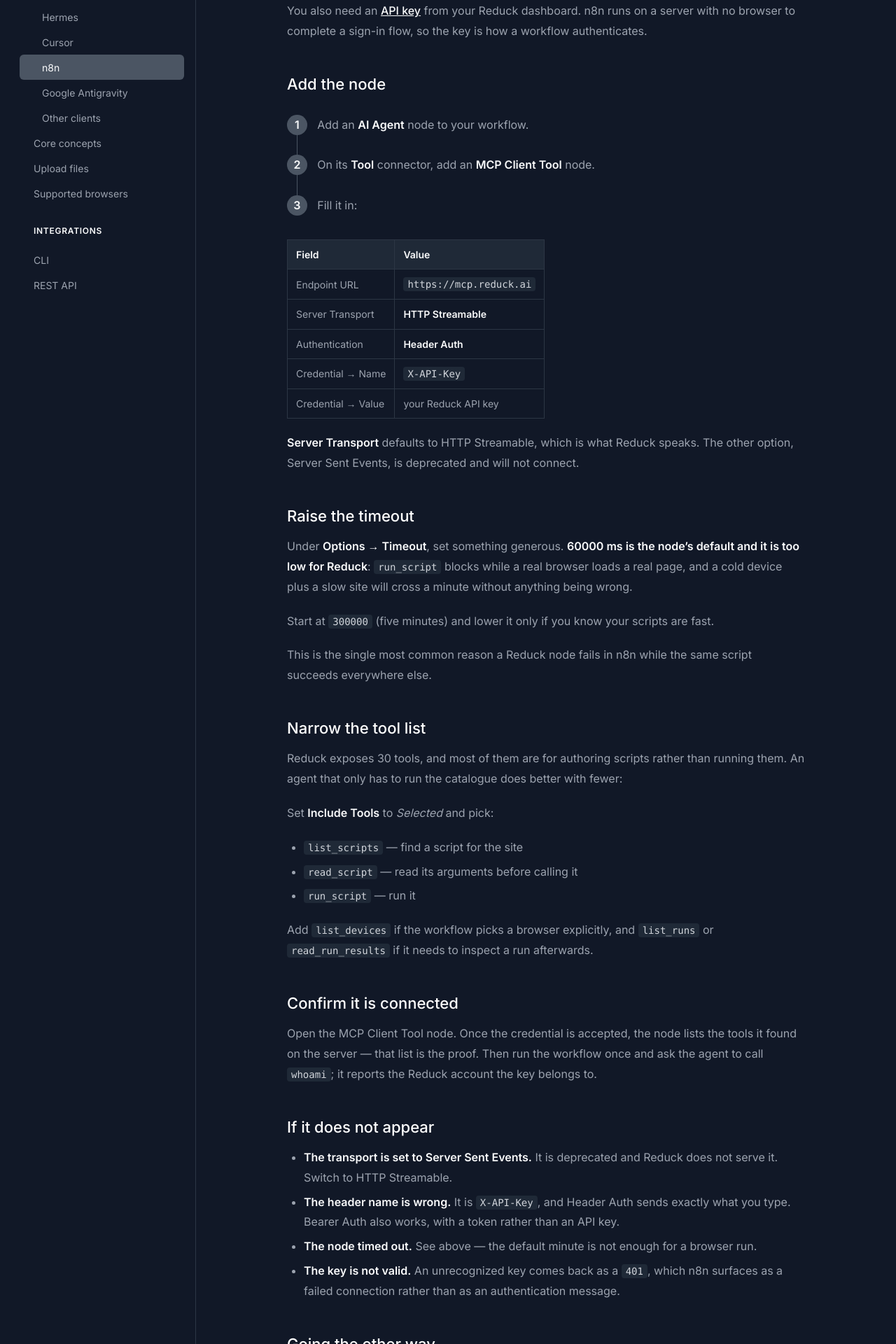
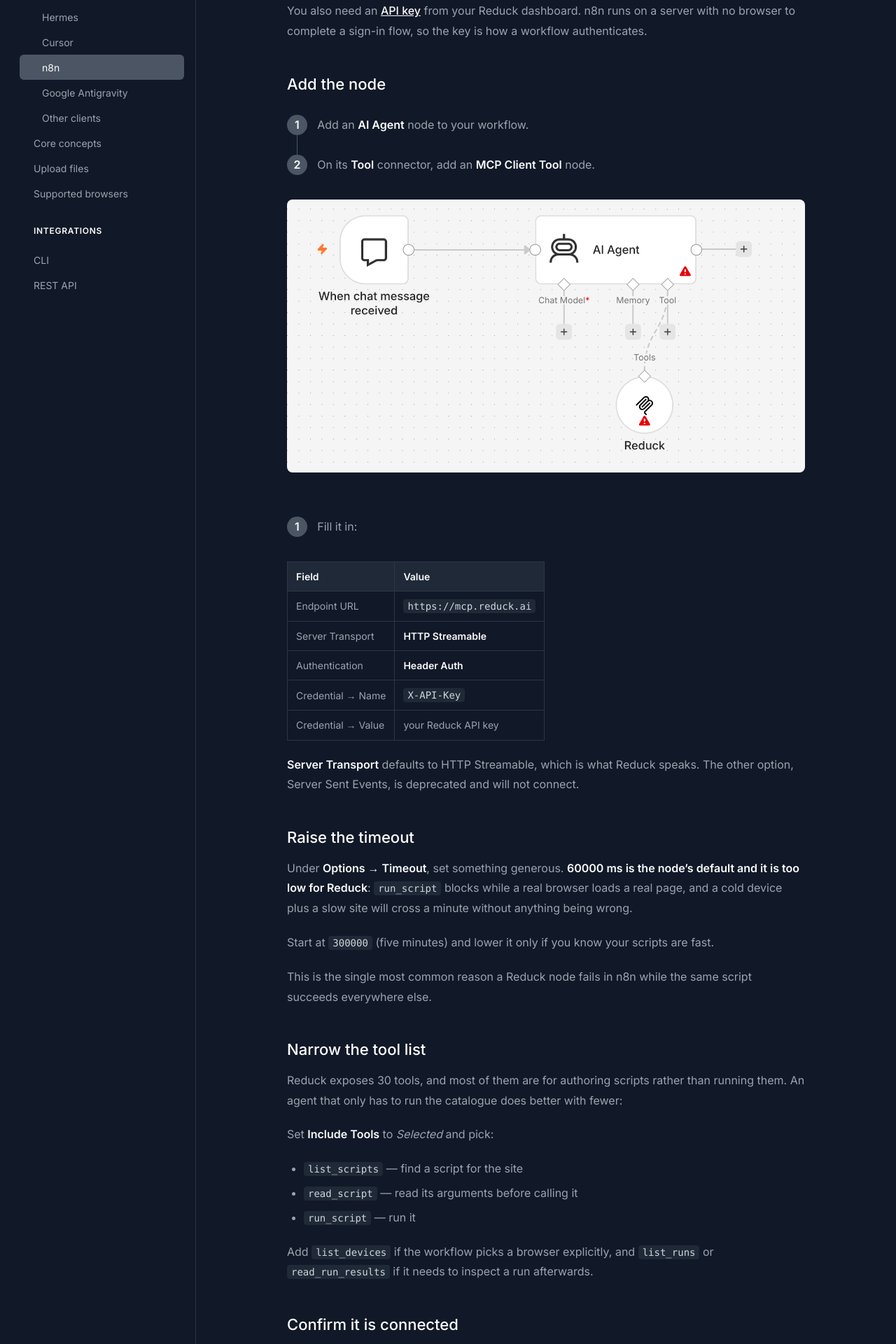
Before and after one commit to conception-ai/docs.reduck.ai, a Jekyll site: the page built from _docs/n8n/index.md, in a window 1280 px wide. Shown: the part 406-2326 px from the top of the page at 70% size. Built offline with Jekyll 4.4.1, drawn with Linux system fonts in a browser that asks for light colours.

Commit message:
docs(n8n): show the AI Agent with the MCP Client Tool attached
Adds a capture of the wiring the two steps above describe: an AI Agent node
with an MCP Client Tool named Reduck hanging off its Tool connector.

Built to match the page rather than the other way round. The workflow was
created through n8n's own API, captured, and deleted again; the warning
badges are expected at that point, since the chat model and the node's
credential are filled in by the steps that follow.

Co-Authored-By: Claude Opus 5 <noreply@anthropic.com>

```diff
--- a/_docs/n8n/index.md
+++ b/_docs/n8n/index.md
@@ -20,6 +20,8 @@ with no browser to complete a sign-in flow, so the key is how a workflow authent
 
 1. Add an **AI Agent** node to your workflow.
 2. On its **Tool** connector, add an **MCP Client Tool** node.
+![An AI Agent node with the Reduck MCP Client Tool attached to its Tool connector](agent-with-mcp-tool.png)
+
 3. Fill it in:
 
 | Field | Value |
```
Also changed, not shown: _docs/n8n/agent-with-mcp-tool.png (added).
